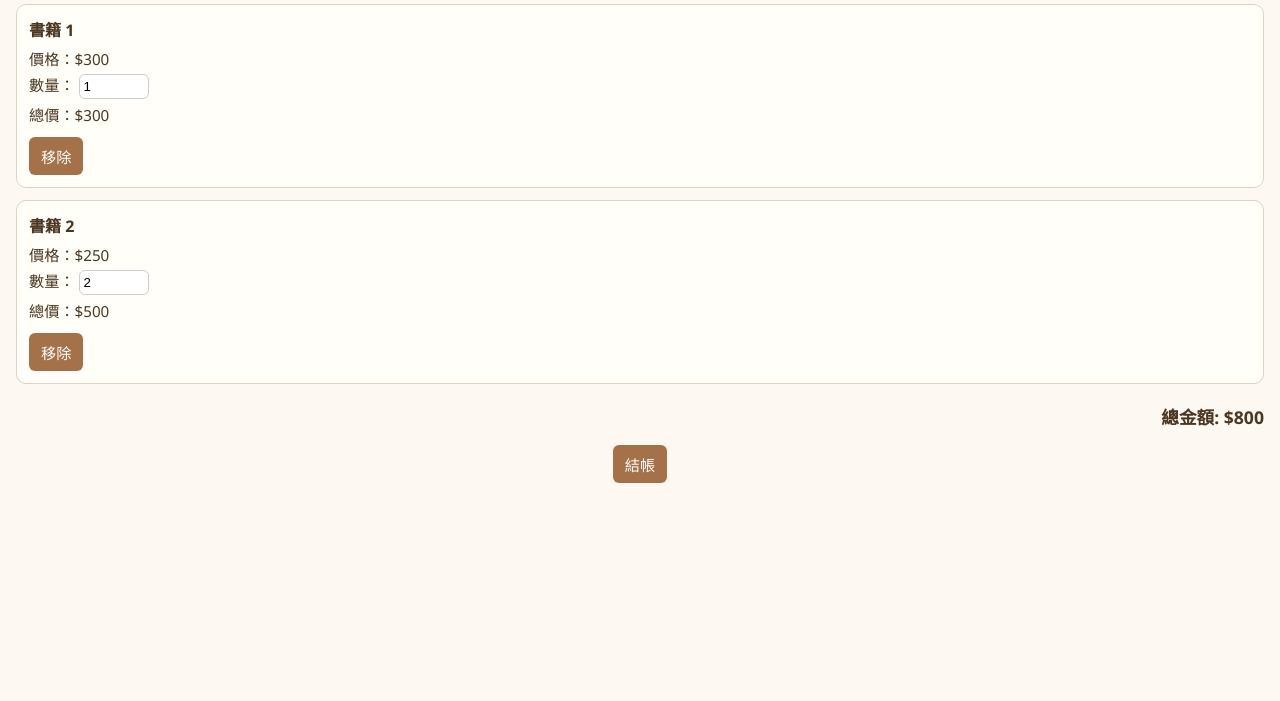
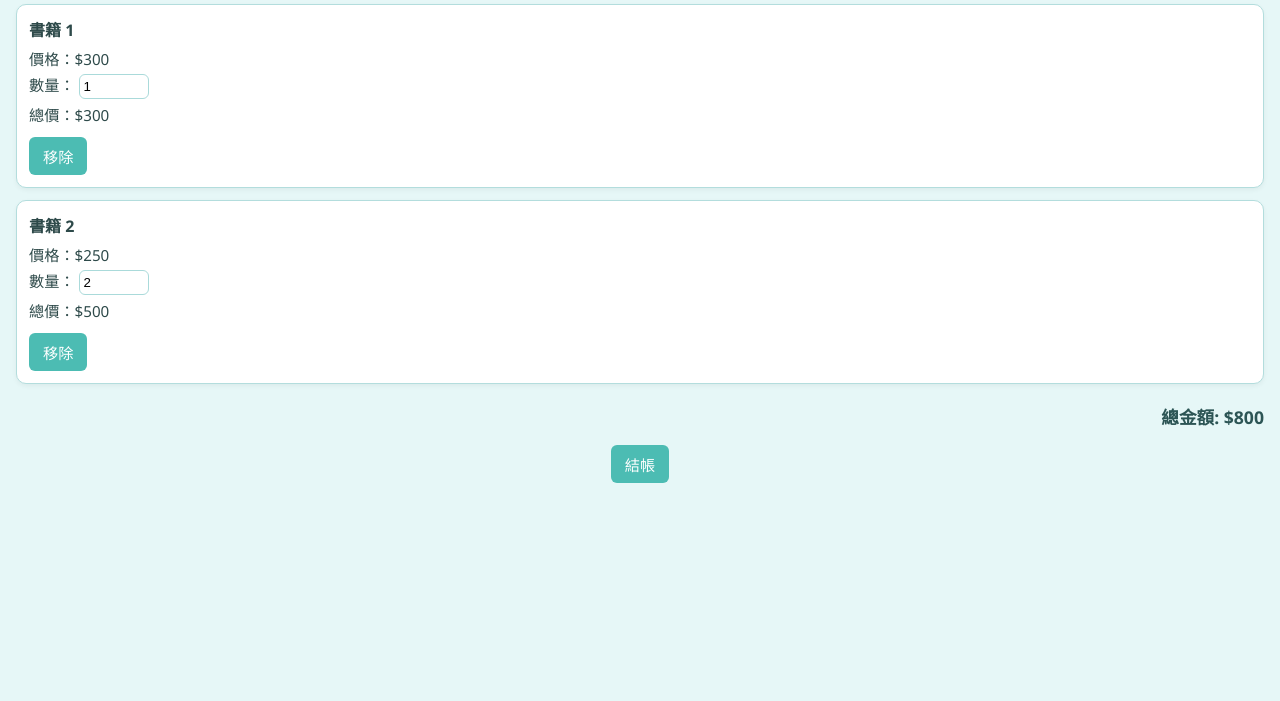
Before and after one commit to AmooAAA/bookstore-frontend, a website: page public/cart.html in a window 1280 px wide. Shown: the part 99-800 px from the top of the page. Drawn offline with Linux system fonts and the light colour scheme.

```diff
--- a/public/cart.html
+++ b/public/cart.html
@@ -7,8 +7,8 @@
   <style>
     body {
       font-family: "Segoe UI", sans-serif;
-      background-color: #fdf8f1;
-      color: #4b3621;
+      background-color: #e6f7f7; /* 淡青色背景 */
+      color: #2e4a4a; /* 深一點的青灰色文字 */
       padding: 16px;
       margin: 0;
     }
@@ -16,14 +16,16 @@
     h1 {
       text-align: center;
       margin-bottom: 20px;
+      color: #2c5555;
     }
 
     .cart-item {
-      background-color: #fffef9;
-      border: 1px solid #e0d3c2;
+      background-color: #ffffff;
+      border: 1px solid #b3dddd;
       border-radius: 10px;
       padding: 12px;
       margin-bottom: 12px;
+      box-shadow: 0 2px 5px rgba(0, 0, 0, 0.05);
     }
 
     .cart-item-title {
@@ -51,22 +53,23 @@
     input[type="number"] {
       width: 60px;
       padding: 4px;
-      border: 1px solid #ccc;
+      border: 1px solid #aadada;
       border-radius: 6px;
     }
 
     button {
-      background-color: #a47149;
+      background-color: #4cbcb3; /* 清新的藍綠色 */
       color: #fff;
       border: none;
-      padding: 8px 12px;
+      padding: 8px 14px;
       border-radius: 6px;
       cursor: pointer;
       font-size: 0.95em;
+      transition: background-color 0.3s;
     }
 
     button:hover {
-      background-color: #8e5c34;
+      background-color: #3da79d;
     }
 
     #total {
@@ -74,6 +77,7 @@
       font-weight: bold;
       text-align: right;
       margin-top: 20px;
+      color: #2c5555;
     }
 
     .center {
```
